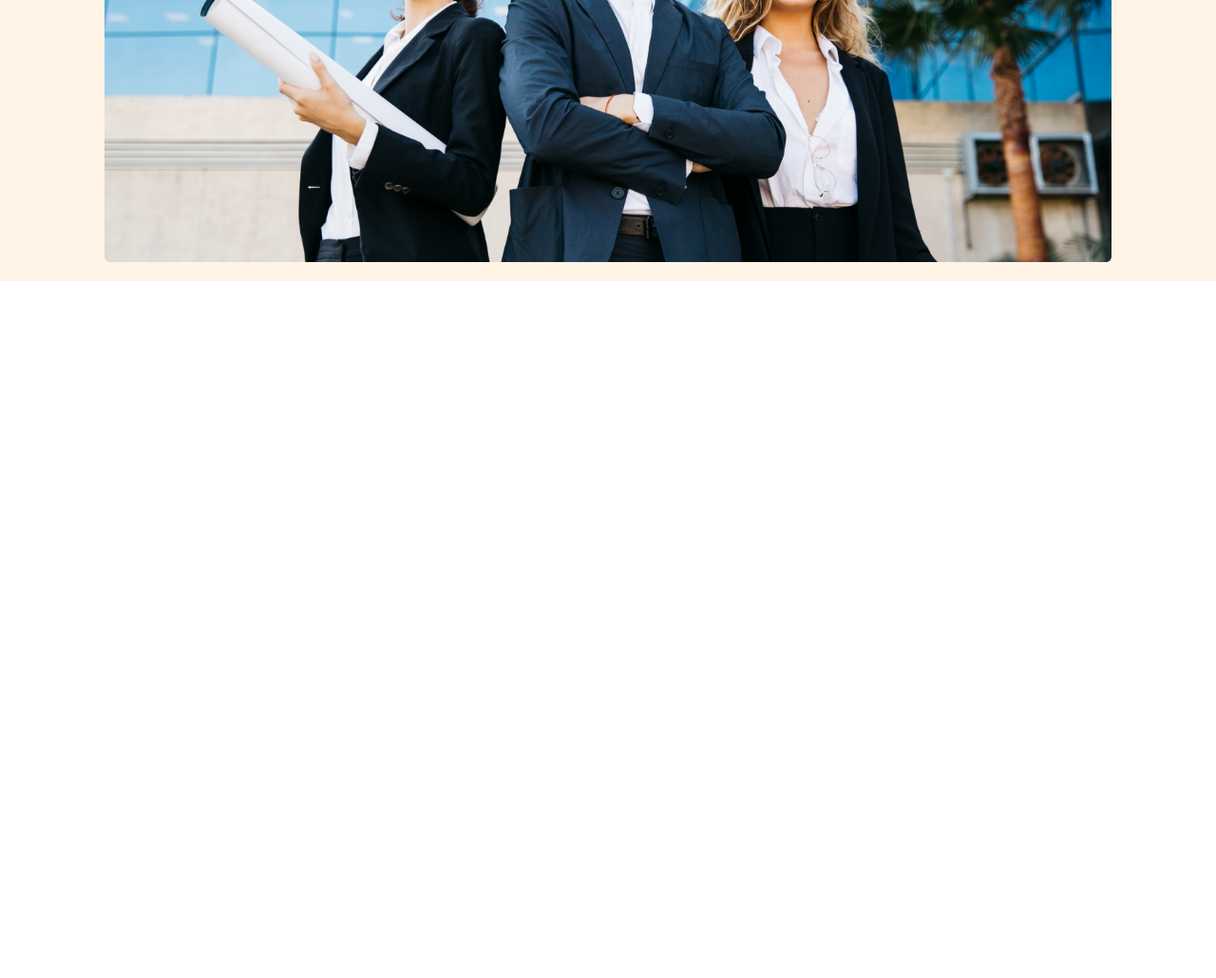
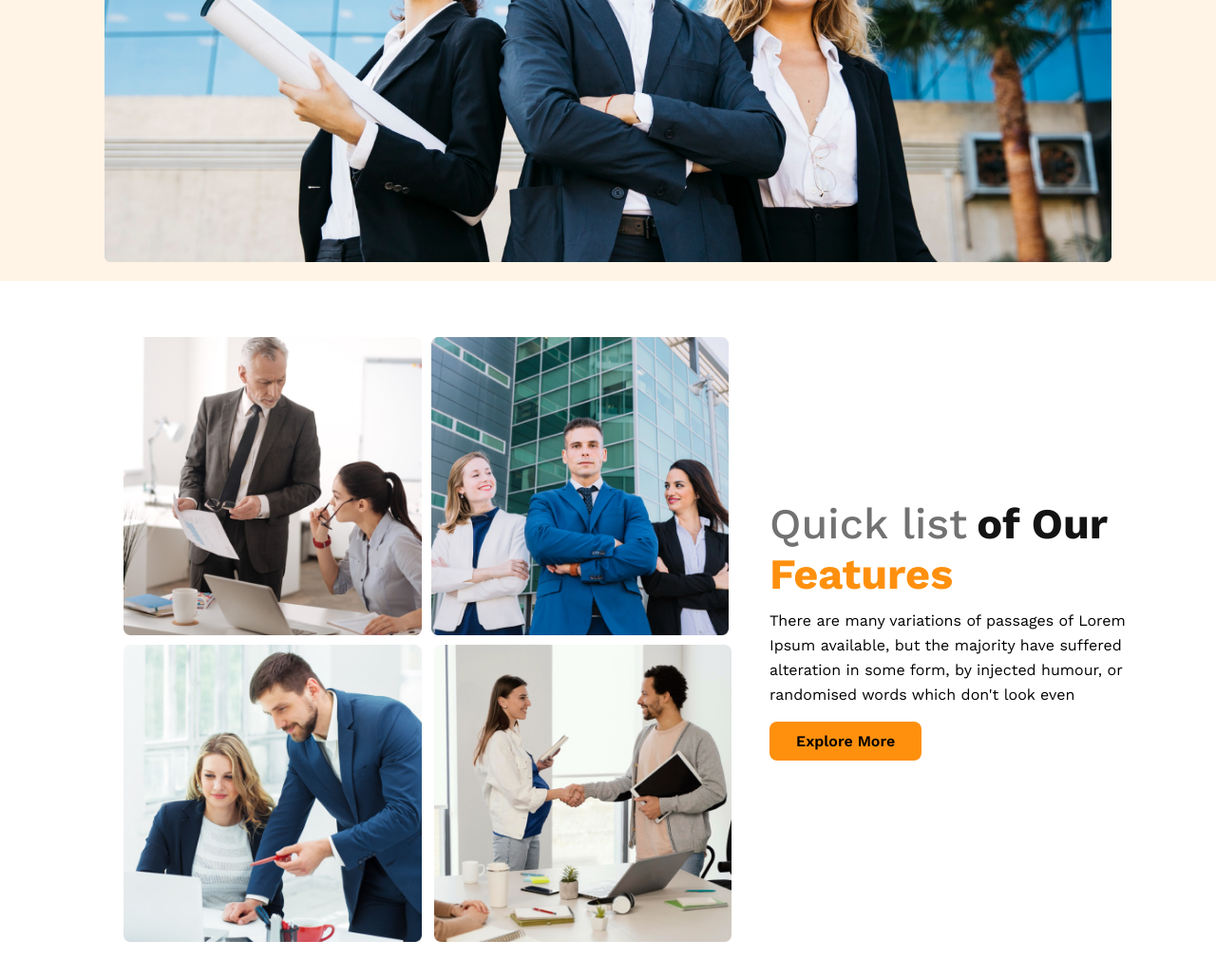
Before and after one commit to mhedi-hasan/archiects-projects, a plain HTML site: page index.html in a window 1280 px wide. Shown: the part 665-1695 px from the top of the page at 95% size. Before the commit the page ends 965 px from the top, so only its background shows below. Drawn offline with nearby package versions, Linux system fonts and the light colour scheme.

Commit message:
main gallery section added

```diff
--- a/Style.css
+++ b/Style.css
@@ -48,7 +48,7 @@
         line-height: 26px;
         padding: 6px 1px;
     }
-    .nav-title button{
+    button{
         font-size: 16px;
         font-weight: 600;
         text-align: center;
@@ -60,7 +60,7 @@
         transition: calc(1s);
         cursor: pointer;
     }
-    .nav-title button:hover{
+    button:hover{
         background: #39403dce;
         color: #fe8700;
     }
@@ -74,7 +74,61 @@
      /* header-section-end */
 
      /* main-section-start */
+    .main-section-gallery{
+        display: flex;
+        margin: 45px 0px;
 
+    }
+    .main-section-img {
+        width: 50%;
+        margin-left: 130px;
+    }
+    .img-1{
+        display: flex;
+        padding-top: 10px;
+        gap: 10px;
+
+    }
+    .img-1 img, .img-2 img{
+        width: 49%;
+        height: 100%;
+
+    }
+    .img-2 {
+        display: flex;
+        padding-top: 10px;
+        gap: 13px;
+    }
+    .main-section-title {
+        width: 30%;
+        margin-left: 40px;
+        margin-top: 180px;
+
+    }
+    .main-section-title h2 {
+        font-size: 35px;
+        padding-bottom: 10px;
+    }
+    .span-1{
+        color:  #727272;
+        font-weight: 500;
+        font-size: 45px;
+    }
+    .span-2{
+        color:  #131313;
+        font-weight: 700;
+        font-size: 45px;
+    }
+    .span-3{
+        color: #FF900E;
+        font-weight: 700;
+        font-size: 45px;
+    }
+    .main-section-title p{
+        font-size: 16px;
+        font-weight: 400;
+        line-height: 26px;
+    }
 
      /* main-section-end */
 
@@ -97,7 +151,7 @@
             text-align: center;
             justify-content: center;
             display: flex;
-            gap: 28px;
+            gap: 20px;
         }
         .navbar h3 {
             padding-left: 1px;
@@ -105,7 +159,7 @@
         }
         .navbar li{
             font-size: 1.2rem;
-            margin-right: 0px;
+            margin-right: 5px;
             text-align: center;
         }
         .nav-title{
--- a/index.html
+++ b/index.html
@@ -29,7 +29,25 @@
     </header>
         <!-- header-section-end -->
         <!-- main-section-start -->
-    <main></main>
+    <main>
+        <div class="main-section-gallery">
+            <div class="main-section-img">
+                <div class="img-1">
+                    <img src="images/team1.png" alt="">
+                    <img src="images/team2.png" alt="">
+                </div>
+                <div class="img-2">
+                    <img src="images/team3.png" alt="">
+                    <img src="images/team4.png" alt="">
+                </div>
+            </div>
+            <div class="main-section-title">
+                <h2> <span class="span-1">Quick list</span> <span class="span-2">of Our</span> <br> <span class="span-3">Features</span></h2>
+                <p>There are many variations of passages of Lorem Ipsum available, but the majority have suffered alteration in some form, by injected humour, or randomised words which don't look even</p>
+                <button>Explore More</button>
+            </div>
+        </div>
+    </main>
     <!-- main-section-end -->
     <!-- footer-section-start -->
     <footer></footer>
```
